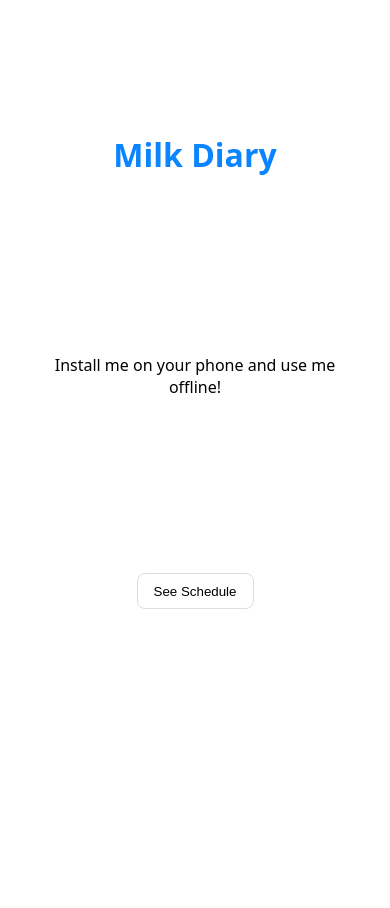
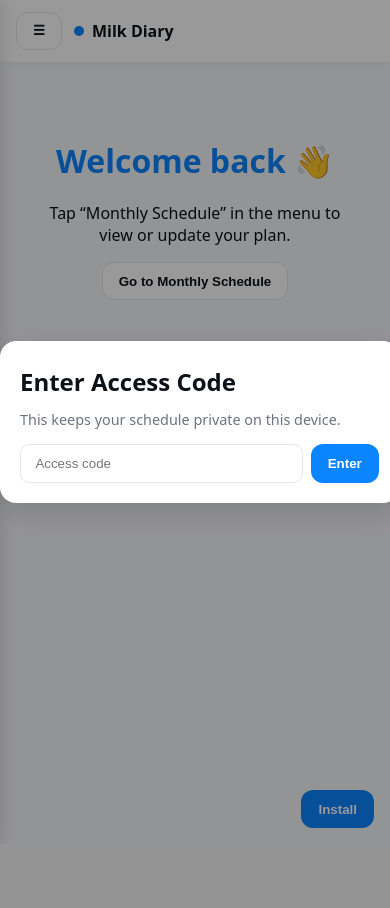
Before and after one commit to GitKaran4723/pythonAPIapp, a Flask app: page / in a window 390 px wide. After the commit the page ends 828 px from the top, so only its background shows below. Run offline with Flask 3, Linux system fonts and the light colour scheme.

Commit message:
Trying to create an app

```diff
--- a/app.py
+++ b/app.py
@@ -106,6 +106,9 @@
     response.headers["Cache-Control"] = "no-cache"
     return response
 
+@app.context_processor
+def inject_access_code():
+    return {"access_code": os.getenv("APP_ACCESS_CODE", "1234")}
 
 
 
--- /dev/null
+++ b/templates/base.html
@@ -0,0 +1,249 @@
+<!doctype html>
+<html lang="en">
+<head>
+  <meta charset="utf-8" />
+  <meta name="viewport" content="width=device-width, initial-scale=1" />
+  <title>{% block title %}Schedule — Milk Diary{% endblock %}</title>
+
+  <!-- PWA -->
+  <meta name="theme-color" content="#0b84ff" />
+  <link rel="manifest" href="/manifest.webmanifest" />
+  <link rel="icon" href="/static/icons/icon-192.png" sizes="192x192" />
+  <link rel="apple-touch-icon" href="/static/icons/icon-192.png" />
+
+  <link rel="stylesheet" href="/static/css/app.css" />
+
+  <style>
+    /* --- Mobile layout helpers (lightweight, no framework) --- */
+    :root {
+      --brand:#0b84ff;
+      --bg:#ffffff;
+      --ink:#0c1117;
+      --muted:#6b7280;
+      --surface:#f6f7fb;
+      --radius:16px;
+    }
+    body { background: var(--surface); color: var(--ink); }
+    .appbar {
+      position: sticky; top: 0; z-index: 40;
+      display:flex; align-items:center; gap:.75rem;
+      padding:.75rem 1rem; background:var(--bg); box-shadow:0 1px 8px rgba(0,0,0,.06);
+    }
+    .brand { display:flex; align-items:center; gap:.5rem; font-weight:700; }
+    .brand .dot { width:10px; height:10px; border-radius:999px; background:var(--brand); display:inline-block; }
+    .spacer { flex:1; }
+    .btn, .menu a {
+      display:inline-flex; align-items:center; justify-content:center;
+      padding:.65rem 1rem; border-radius:.75rem; border:1px solid #e5e7eb; background:#fff;
+      text-decoration:none; color:inherit; font-weight:600;
+    }
+    .btn:active { transform: translateY(1px); }
+    .ghost { background:transparent; border:1px solid #e5e7eb; }
+    .primary { background:var(--brand); color:#fff; border-color:transparent; }
+
+    .container { max-width: 960px; margin: 0 auto; padding: 1rem; }
+    main { margin-top: .5rem; }
+
+    /* Slide-in menu */
+    .backdrop {
+      position: fixed; inset: 0; background: rgba(0,0,0,.4);
+      display: none; z-index: 50;
+    }
+    .backdrop.show { display:block; }
+    .drawer {
+      position: fixed; inset: 0 auto 0 0; width: 80%; max-width: 320px;
+      background:#fff; box-shadow: 2px 0 16px rgba(0,0,0,.12);
+      transform: translateX(-100%); transition: transform .25s ease; z-index: 60;
+      display:flex; flex-direction:column; padding:1rem;
+    }
+    .drawer.show { transform: translateX(0); }
+    .menu { display:flex; flex-direction:column; gap:.5rem; }
+    .menu a { text-align:left; }
+
+    /* Gate modal */
+    .modal {
+      position: fixed; inset: 0; display: none; place-items: center; z-index: 70;
+      background: rgba(0,0,0,.4);
+    }
+    .modal.show { display: grid; }
+    .card {
+      width:min(92vw, 420px); background:#fff; border-radius: var(--radius);
+      box-shadow:0 10px 30px rgba(0,0,0,.15); padding:1.25rem;
+    }
+    .card h2 { margin:.25rem 0 .75rem; }
+    .field { display:flex; gap:.5rem; }
+    .field input {
+      flex:1; padding:.7rem .9rem; border:1px solid #e5e7eb; border-radius:.6rem; outline:none;
+    }
+    .note { font-size:.9rem; color: var(--muted); margin-top:.5rem; }
+
+    /* Motivation strip */
+    .motivation {
+      background: linear-gradient(120deg, rgba(11,132,255,.1), rgba(11,132,255,.05));
+      border:1px dashed rgba(11,132,255,.35);
+      padding:1rem; border-radius:var(--radius); margin: .75rem 0 1rem;
+    }
+
+    /* Bottom actions on small screens */
+    @media (max-width: 768px) {
+      .actions { display:none; }
+      .fab {
+        position: fixed; right: 16px; bottom: 16px; z-index: 40;
+      }
+    }
+  </style>
+
+  {% block head_extra %}{% endblock %}
+</head>
+<body>
+  <!-- App Bar -->
+  <header class="appbar">
+    <button id="menuBtn" class="btn ghost" aria-label="Open menu">☰</button>
+    <div class="brand">
+      <span class="dot"></span> <span>Milk Diary</span>
+    </div>
+    <div class="spacer"></div>
+    <div class="actions">
+      <a class="btn ghost" href="/">Home</a>
+      <a class="btn" href="/schedule">Monthly Schedule</a>
+      <button id="installBtn" class="btn primary" hidden>Install App</button>
+    </div>
+  </header>
+
+  <!-- Slide-in Drawer -->
+  <div id="backdrop" class="backdrop"></div>
+  <nav id="drawer" class="drawer" aria-label="Main">
+    <div style="display:flex; align-items:center; justify-content:space-between; margin-bottom: .5rem;">
+      <div class="brand"><span class="dot"></span><span>Menu</span></div>
+      <button id="closeDrawer" class="btn ghost" aria-label="Close menu">✕</button>
+    </div>
+    <div class="menu">
+      <a href="/" class="btn">Home</a>
+      <a href="/schedule" class="btn">Monthly Schedule</a>
+      <button id="installBtn2" class="btn primary" hidden>Install App</button>
+    </div>
+  </nav>
+
+  <!-- Gate Modal -->
+  <div id="gateModal" class="modal" role="dialog" aria-modal="true" aria-labelledby="gateTitle">
+    <div class="card">
+      <h2 id="gateTitle">Enter Access Code</h2>
+      <p class="note">This keeps your schedule private on this device.</p>
+      <div class="field">
+        <input id="codeInput" type="password" placeholder="Access code" autocomplete="one-time-code" />
+        <button id="codeSubmit" class="btn primary">Enter</button>
+      </div>
+      <p id="gateError" class="note" style="color:#b91c1c; display:none;">Incorrect code. Try again.</p>
+    </div>
+  </div>
+
+  <!-- Main -->
+  <div class="container">
+    <!-- Motivation block shows on landing -->
+    <section id="motivation" class="motivation" style="display:none;">
+      <strong id="motivationLine">Consistency beats intensity. Show up today.</strong>
+    </section>
+
+    {% block content %}
+    <!-- Page-specific content goes here -->
+    {% endblock %}
+  </div>
+
+  <!-- Floating Install on mobile -->
+  <div class="fab">
+    <button id="installBtn3" class="btn primary" hidden>Install</button>
+  </div>
+
+  <script src="/static/js/pwa.js"></script>
+  <script>
+    // ---------- Drawer ----------
+    const drawer = document.getElementById('drawer');
+    const backdrop = document.getElementById('backdrop');
+    const menuBtn = document.getElementById('menuBtn');
+    const closeDrawer = document.getElementById('closeDrawer');
+    const toggleDrawer = (show) => {
+      drawer.classList.toggle('show', show);
+      backdrop.classList.toggle('show', show);
+    };
+    menuBtn?.addEventListener('click', () => toggleDrawer(true));
+    closeDrawer?.addEventListener('click', () => toggleDrawer(false));
+    backdrop?.addEventListener('click', () => toggleDrawer(false));
+
+    // ---------- Install Buttons (wire to beforeinstallprompt from pwa.js if desired) ----------
+    let deferredPromptEvent = null;
+    const installButtons = [document.getElementById('installBtn'), document.getElementById('installBtn2'), document.getElementById('installBtn3')].filter(Boolean);
+
+    // Capture event here (some browsers need this in page scope)
+    window.addEventListener('beforeinstallprompt', (e) => {
+      e.preventDefault();
+      deferredPromptEvent = e;
+      installButtons.forEach(b => b.hidden = false);
+    });
+
+    installButtons.forEach(btn => btn.addEventListener('click', async () => {
+      if (!deferredPromptEvent) return;
+      deferredPromptEvent.prompt();
+      await deferredPromptEvent.userChoice;
+      deferredPromptEvent = null;
+      installButtons.forEach(b => b.hidden = true);
+    }));
+
+    // ---------- Code Gate ----------
+    // Set ACCESS_CODE via Flask: render_template(..., access_code='YOURCODE')
+    const ACCESS_CODE = "{{ access_code|default('1234') }}";
+    const GATE_KEY = 'md_gate_ok_v1';
+
+    const gateModal = document.getElementById('gateModal');
+    const codeInput = document.getElementById('codeInput');
+    const codeSubmit = document.getElementById('codeSubmit');
+    const gateError = document.getElementById('gateError');
+    const motivation = document.getElementById('motivation');
+    const motivationLine = document.getElementById('motivationLine');
+
+    const LINES = [
+      "Consistency beats intensity. Show up today.",
+      "Small steps daily lead to big results.",
+      "Done is better than perfect — keep moving.",
+      "Discipline is choosing what you want most over what you want now.",
+      "Your future self is watching. Don’t skip today."
+    ];
+
+    function pickLine() {
+      motivationLine.textContent = LINES[Math.floor(Math.random()*LINES.length)];
+    }
+
+    function showGateIfNeeded() {
+      const ok = localStorage.getItem(GATE_KEY);
+      if (ok === 'yes') {
+        // Already unlocked
+        motivation.style.display = 'block';
+        pickLine();
+        return;
+      }
+      gateModal.classList.add('show');
+      setTimeout(() => codeInput?.focus(), 50);
+    }
+
+    codeSubmit?.addEventListener('click', tryUnlock);
+    codeInput?.addEventListener('keydown', (e) => { if (e.key === 'Enter') tryUnlock(); });
+
+    function tryUnlock() {
+      const val = (codeInput?.value || "").trim();
+      if (val === ACCESS_CODE) {
+        localStorage.setItem(GATE_KEY, 'yes');
+        gateModal.classList.remove('show');
+        gateError.style.display = 'none';
+        motivation.style.display = 'block';
+        pickLine();
+      } else {
+        gateError.style.display = 'block';
+      }
+    }
+
+    // Run on load
+    window.addEventListener('load', showGateIfNeeded);
+  </script>
+
+  {% block body_extra %}{% endblock %}
+</body>
+</html>
--- a/templates/index.html
+++ b/templates/index.html
@@ -1,28 +1,10 @@
-<!doctype html>
-<html lang="en">
-<head>
-  <meta charset="utf-8" />
-  <meta name="viewport" content="width=device-width, initial-scale=1" />
-  <title>Milk Diary</title>
-
-  <!-- PWA: theme color shows on Android status bar/splash -->
-  <meta name="theme-color" content="#0b84ff" />
-
-  <!-- PWA: manifest & icons -->
-  <link rel="manifest" href="/manifest.webmanifest" />
-  <link rel="icon" href="/static/icons/icon-192.png" sizes="192x192" />
-  <link rel="apple-touch-icon" href="/static/icons/icon-192.png" />
-
-  <link rel="stylesheet" href="/static/css/app.css" />
-</head>
-<body>
+{# templates/index.html #}
+{% extends "base.html" %}
+{% block title %}Home — Milk Diary{% endblock %}
+{% block content %}
   <main>
-    <h1>Milk Diary</h1>
-    <p>Install me on your phone and use me offline!</p>
-    <button onclick="location.href='/schedule'">See Schedule</button>
-    <p class="status" id="status"></p>
+    <h1>Welcome back 👋</h1>
+    <p>Tap “Monthly Schedule” in the menu to view or update your plan.</p>
+    <button class="btn" onclick="location.href='/schedule'">Go to Monthly Schedule</button>
   </main>
-
-  <script src="/static/js/pwa.js"></script>
-</body>
-</html>
+{% endblock %}
```
Also changed, not shown: templates/monthly_schedule.html (+6 -8 lines).
